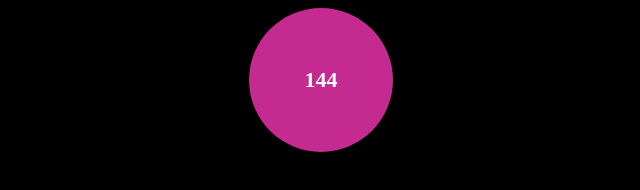
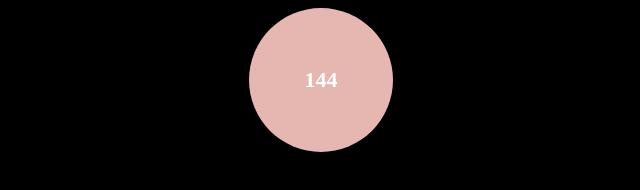
Before and after one commit to shoshiEda/git-ex, a plain HTML site: page index.html in a window 1280 px wide. Both pictures are taken after a click on the element "100". Shown: the whole page, without its empty margins (319-959 px from the left). Drawn offline with Linux system fonts and the light colour scheme.

Commit message:
Add rendon color

```diff
--- a/css/style.css
+++ b/css/style.css
@@ -3,7 +3,7 @@ body{
 }
 
 .ball{
-    background-color: rgb(197, 42, 145);
+    background-color: red;
     width: 100px;
     height: 100px;
     border-radius: 50%;
--- a/js/main.js
+++ b/js/main.js
@@ -6,4 +6,6 @@ function onBallClick(elBall){
     elBall.innerText=num
     elBall.style.width=`${num}px`
     elBall.style.height=`${num}px`
+    elBall.style.backgroundColor=`#${getRendomColor()}`
+
 }
--- a/js/util.js
+++ b/js/util.js
@@ -3,3 +3,7 @@ function getRandomInt(min, max) {
     max = Math.floor(max);
     return Math.floor(Math.random() * (max - min) + min); // The maximum is exclusive and the minimum is inclusive
   }
+
+  function getRendomColor(){
+    return Math.floor(Math.random()*16777215).toString(16);
+  }
```
